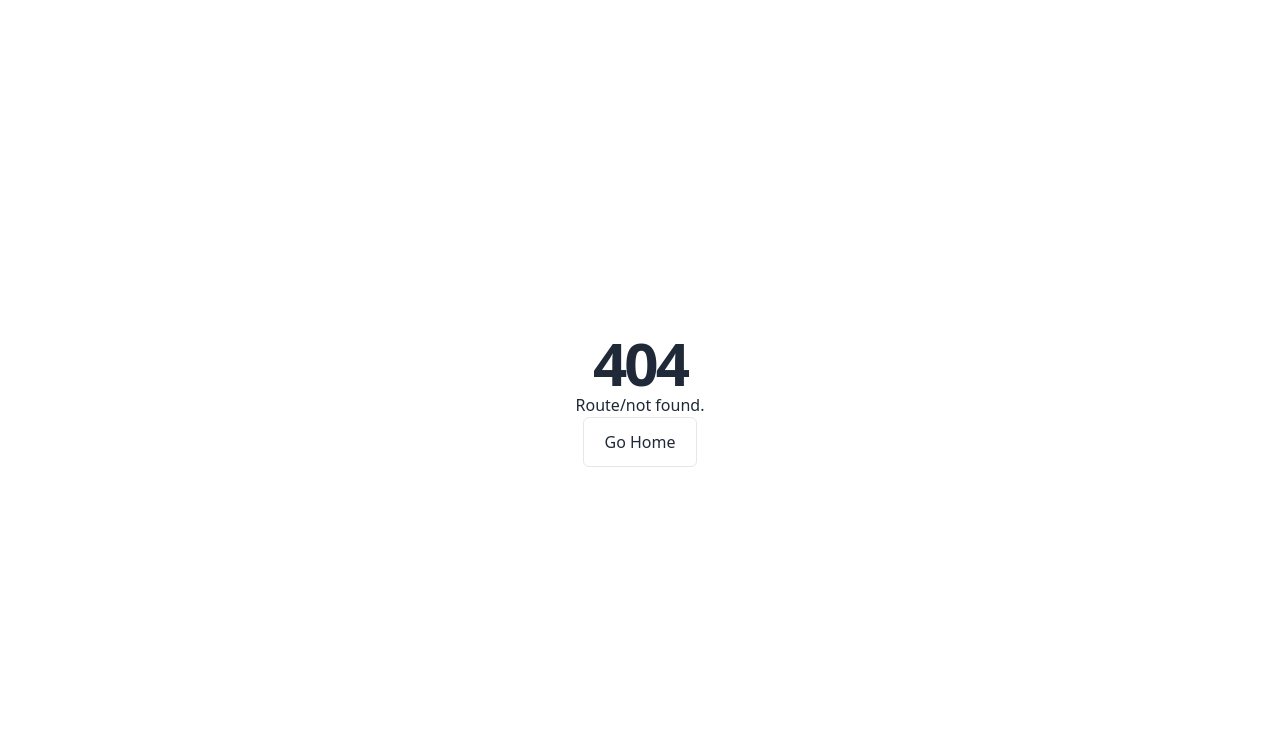
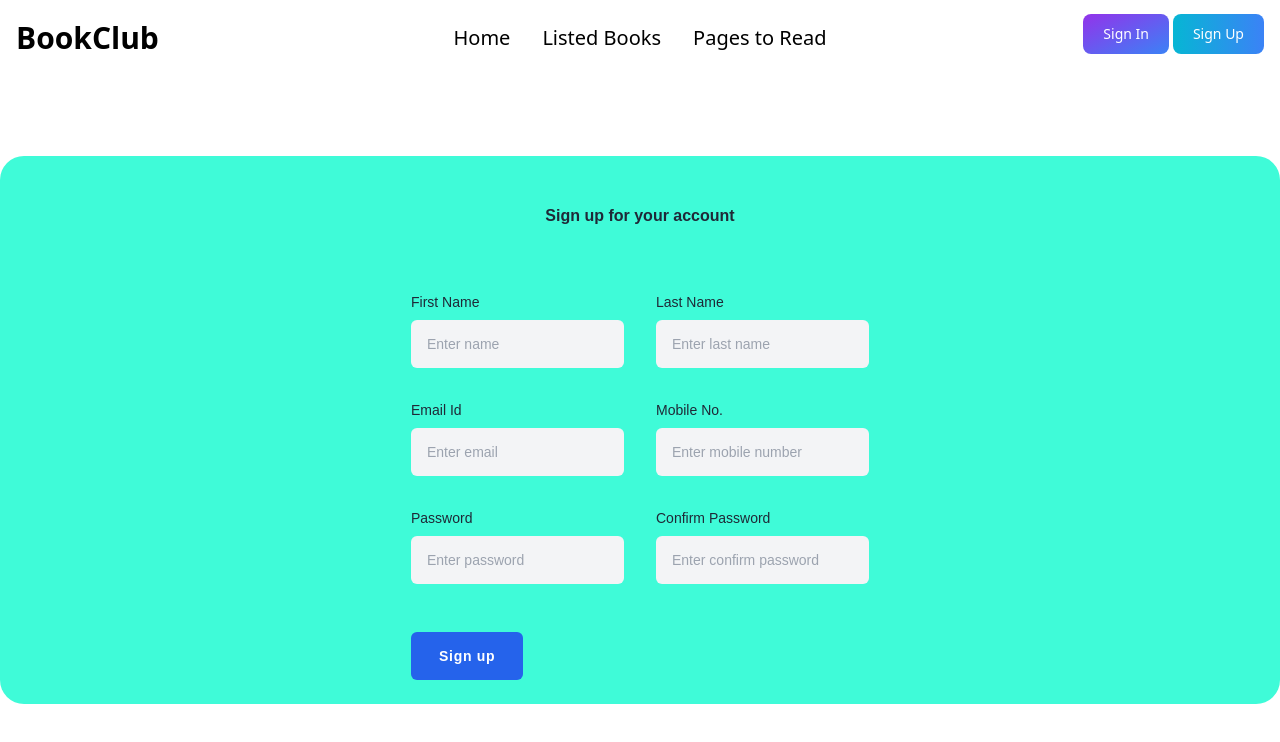
Before and after one commit to aaaziim/BookClub, a React (Vite) app: page /signup in a window 1280 px wide. Before the commit this address had no page. Shown: the top 742 px of the page. Built offline with nearby package versions, Linux system fonts and the light colour scheme.

Commit message:
Sign Up Sign In Page Added

```diff
--- a/package.json
+++ b/package.json
@@ -12,6 +12,7 @@
     "server": "node server.js"
   },
   "dependencies": {
+    "@react-login-page/page1": "^1.0.4",
     "react": "^18.3.1",
     "react-dom": "^18.3.1",
     "react-hot-toast": "^2.4.1",
--- a/src/components/Header.jsx
+++ b/src/components/Header.jsx
@@ -37,8 +37,13 @@ const Header = () => {
                 </ul>
             </div>
             <div className="navbar-end">
-                <button type="button" className="text-white bg-gradient-to-br from-purple-600 to-blue-500 hover:bg-gradient-to-bl focus:ring-4 focus:outline-none focus:ring-blue-300 dark:focus:ring-blue-800 font-medium rounded-lg text-sm px-5 py-2.5 text-center me-1 mb-2">Sign In</button>
-                <button type="button" className="text-white bg-gradient-to-r from-cyan-500 to-blue-500 hover:bg-gradient-to-bl focus:ring-4 focus:outline-none focus:ring-cyan-300 dark:focus:ring-cyan-800 font-medium rounded-lg text-sm px-5 py-2.5 text-center me-2 mb-2">Sign Up</button>
+
+                <NavLink
+                    to="/signin"
+                    className="text-white bg-gradient-to-br from-purple-600 to-blue-500 hover:bg-gradient-to-bl focus:ring-4 focus:outline-none focus:ring-blue-300 dark:focus:ring-blue-800 font-medium rounded-lg text-sm px-5 py-2.5 text-center me-1 mb-2">Sign In
+                </NavLink>
+
+                <NavLink to="/signup" className="text-white bg-gradient-to-r from-cyan-500 to-blue-500 hover:bg-gradient-to-bl focus:ring-4 focus:outline-none focus:ring-cyan-300 dark:focus:ring-cyan-800 font-medium rounded-lg text-sm px-5 py-2.5 text-center me-2 mb-2">Sign Up</NavLink>
 
             </div>
         </div>
--- a/src/pages/Home.jsx
+++ b/src/pages/Home.jsx
@@ -15,6 +15,7 @@ const Home = () => {
 
     return (
         <div>
+
             <Banner></Banner>
             <section className="my-20">
 
--- /dev/null
+++ b/src/pages/SignIn.jsx
@@ -0,0 +1,17 @@
+import React from 'react';
+import Login from '@react-login-page/page1';
+
+const css = {
+    '--login-bg': '#edeff3',
+    '--login-bg-from': '#46acfc',
+    '--login-bg-to': '#3ffbd8',
+};
+const SignIn = () => {
+    return (
+        <div className='my-20'>
+            <Login style={{ height: 620, ...css }} className='rounded-3xl' />
+        </div>
+    );
+};
+
+export default SignIn;
--- /dev/null
+++ b/src/pages/SignUp.jsx
@@ -0,0 +1,51 @@
+import React from 'react';
+
+const SignUp = () => {
+    return (
+        <div className='my-20  flex justify-center bg-[#3ffbd8] items-center rounded-3xl'>
+            <div class="max-w-4xl mx-auto font-[sans-serif] p-6">
+                <div class="text-center mb-16">
+
+                    <h4 class="text-gray-800 text-base font-semibold mt-6">Sign up for your account</h4>
+                </div>
+
+                <form>
+                    <div class="grid sm:grid-cols-2 gap-8">
+                        <div>
+                            <label class="text-gray-800 text-sm mb-2 block">First Name</label>
+                            <input name="name" type="text" class="bg-gray-100 w-full text-gray-800 text-sm px-4 py-3.5 rounded-md focus:bg-transparent outline-blue-500 transition-all" placeholder="Enter name" />
+                        </div>
+                        <div>
+                            <label class="text-gray-800 text-sm mb-2 block">Last Name</label>
+                            <input name="lname" type="text" class="bg-gray-100 w-full text-gray-800 text-sm px-4 py-3.5 rounded-md focus:bg-transparent outline-blue-500 transition-all" placeholder="Enter last name" />
+                        </div>
+                        <div>
+                            <label class="text-gray-800 text-sm mb-2 block">Email Id</label>
+                            <input name="email" type="text" class="bg-gray-100 w-full text-gray-800 text-sm px-4 py-3.5 rounded-md focus:bg-transparent outline-blue-500 transition-all" placeholder="Enter email" />
+                        </div>
+                        <div>
+                            <label class="text-gray-800 text-sm mb-2 block">Mobile No.</label>
+                            <input name="number" type="number" class="bg-gray-100 w-full text-gray-800 text-sm px-4 py-3.5 rounded-md focus:bg-transparent outline-blue-500 transition-all" placeholder="Enter mobile number" />
+                        </div>
+                        <div>
+                            <label class="text-gray-800 text-sm mb-2 block">Password</label>
+                            <input name="password" type="password" class="bg-gray-100 w-full text-gray-800 text-sm px-4 py-3.5 rounded-md focus:bg-transparent outline-blue-500 transition-all" placeholder="Enter password" />
+                        </div>
+                        <div>
+                            <label class="text-gray-800 text-sm mb-2 block">Confirm Password</label>
+                            <input name="cpassword" type="password" class="bg-gray-100 w-full text-gray-800 text-sm px-4 py-3.5 rounded-md focus:bg-transparent outline-blue-500 transition-all" placeholder="Enter confirm password" />
+                        </div>
+                    </div>
+
+                    <div class="!mt-12">
+                        <button type="button" class="py-3.5 px-7 text-sm font-semibold tracking-wider rounded-md text-white bg-blue-600 hover:bg-blue-700 focus:outline-none">
+                            Sign up
+                        </button>
+                    </div>
+                </form>
+            </div>
+        </div>
+    );
+};
+
+export default SignUp;
```
Also changed, not shown: src/routes/routes.jsx (+10 -0 lines), 1 other file (tests, documents, lock files or other folders).
